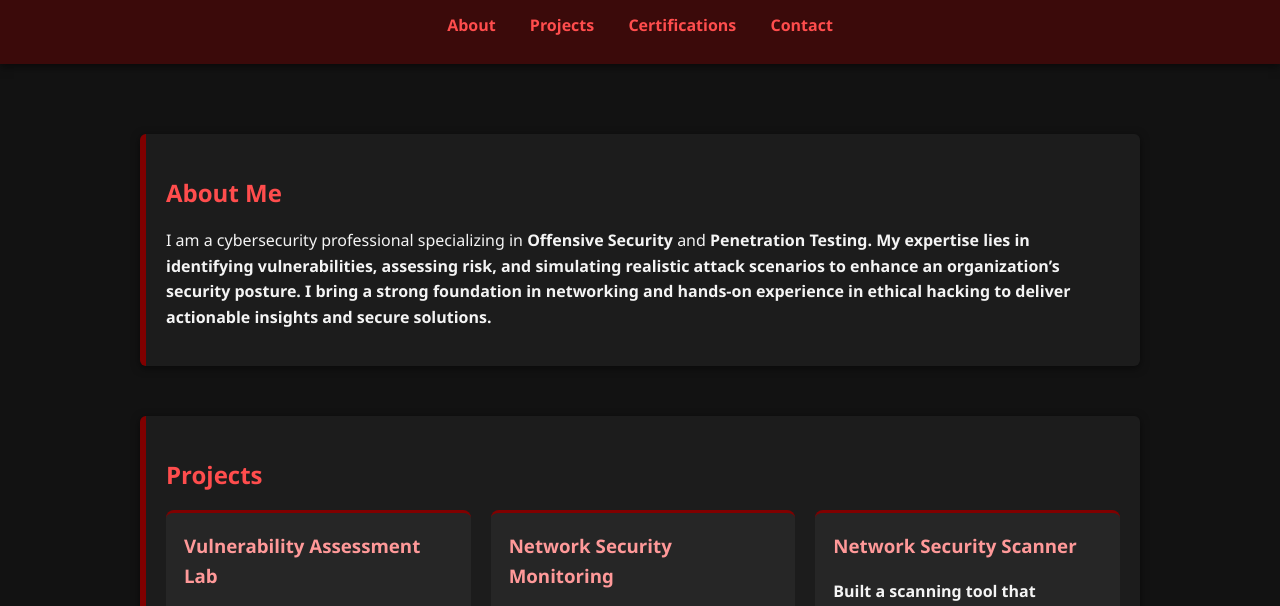
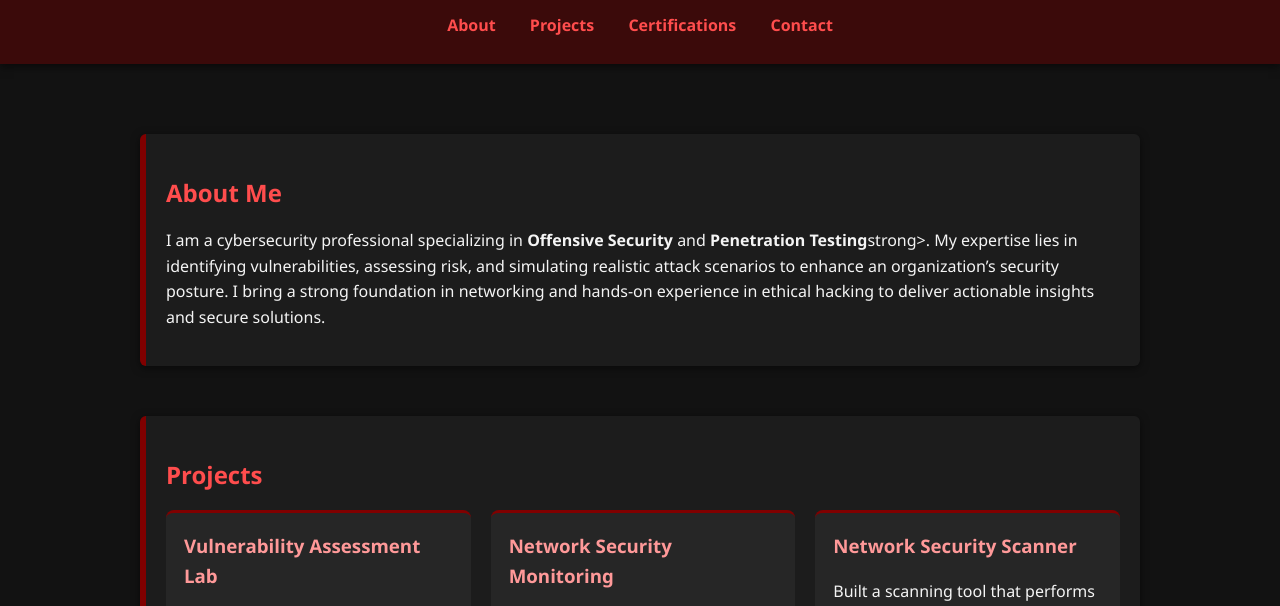
Before and after one commit to TalhaGurmani/TalhaGurmani.github.io, a plain HTML site: page index.html in a window 1280 px wide. Shown: the part 142-748 px from the top of the page. Drawn offline with Linux system fonts and the light colour scheme.

Commit message:
Update index.html

```diff
--- a/index.html
+++ b/index.html
@@ -125,7 +125,7 @@
     <section id="about">
       <h2>About Me</h2>
       <p>
-        I am a cybersecurity professional specializing in <strong>Offensive Security</strong> and <strong>Penetration Testing<strong>.
+        I am a cybersecurity professional specializing in <strong>Offensive Security</strong> and <strong>Penetration Testing</strong>strong>.
         My expertise lies in identifying vulnerabilities, assessing risk, and simulating realistic attack scenarios to enhance an organization’s security posture.
         I bring a strong foundation in networking and hands-on experience in ethical hacking to deliver actionable insights and secure solutions.
       </p>
```
